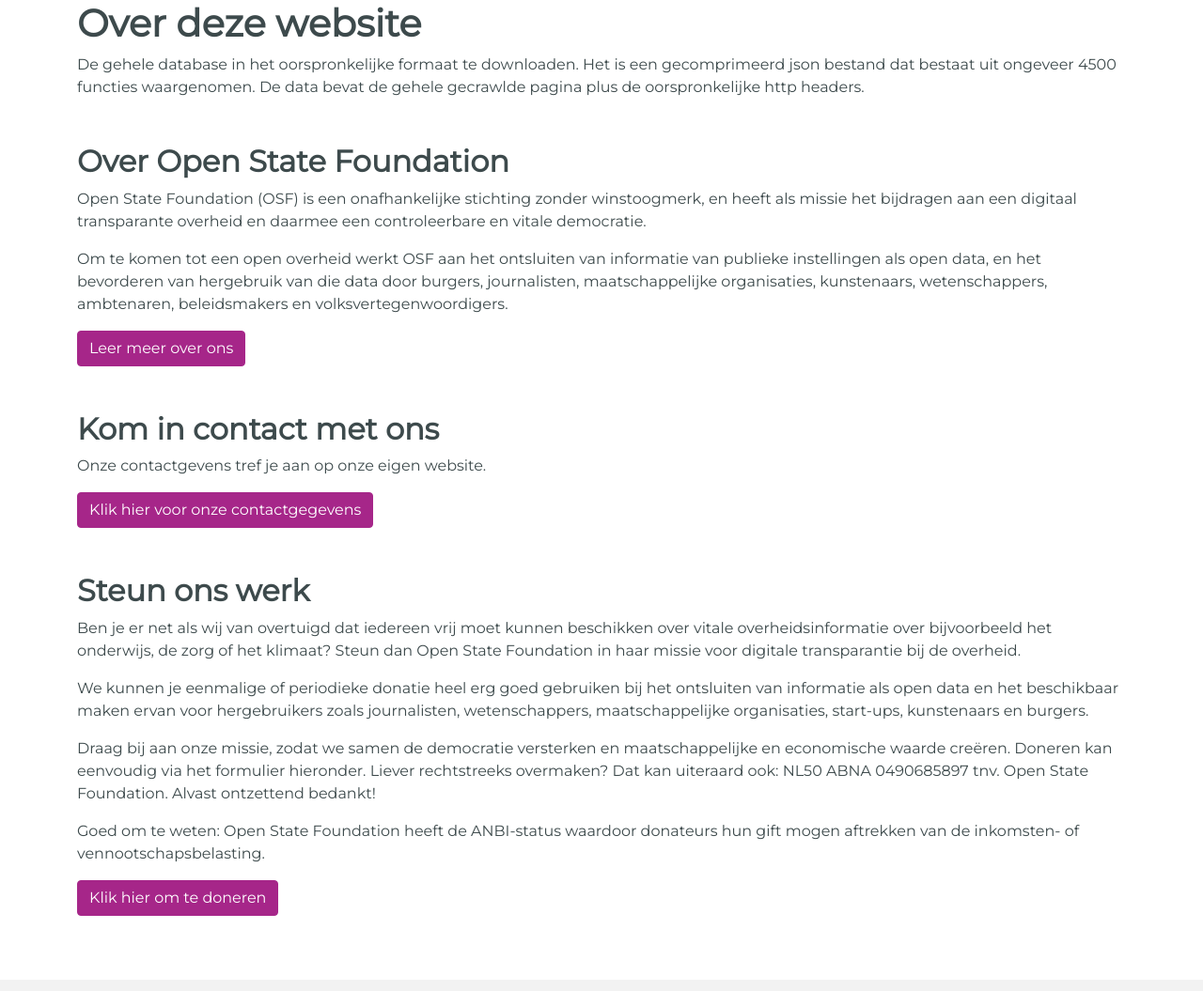
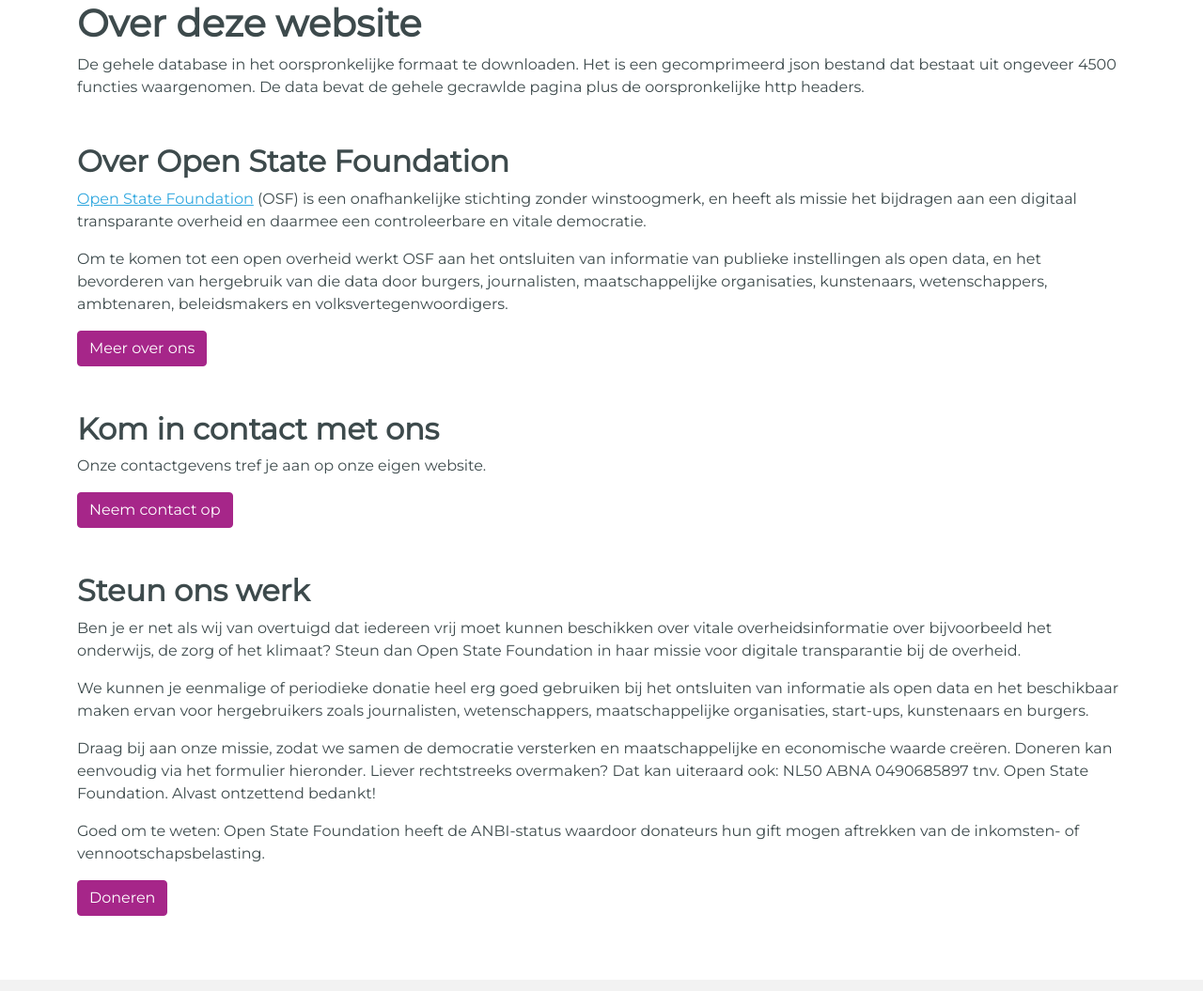
Before and after one commit to openstate/open-rechtspraak, a Flask app: page /about in a window 1280 px wide. Shown: the part 233-1288 px from the top of the page at 94% size. Run offline with Flask 2, Linux system fonts and the light colour scheme; style sheets or scripts are compiled from the project's sources.

Commit message:
OSF logo met tagline + kleine puntjes op de i

```diff
--- a/app/templates/pages/about.html
+++ b/app/templates/pages/about.html
@@ -8,21 +8,21 @@
     headers.</p>
 
   <h2 class="mt-5">Over Open State Foundation</h2>
-  <p>Open State Foundation (OSF) is een onafhankelijke stichting zonder winstoogmerk, en heeft als missie het bijdragen
+  <p><a href="https://openstate.eu/nl/" target="_blank" rel="noopener">Open State Foundation</a> (OSF) is een onafhankelijke stichting zonder winstoogmerk, en heeft als missie het bijdragen
     aan een digitaal transparante overheid en daarmee een controleerbare en vitale democratie.</p>
   <p>Om te komen tot een open overheid werkt OSF aan het ontsluiten van informatie van publieke instellingen als open
     data, en het bevorderen van hergebruik van die data door burgers, journalisten, maatschappelijke organisaties,
     kunstenaars, wetenschappers, ambtenaren, beleidsmakers en volksvertegenwoordigers.</p>
-  <a class="btn btn-primary" href="https://openstate.eu/nl/over-ons/">Leer meer over ons</a>
+  <a class="btn btn-primary" href="https://openstate.eu/nl/over-ons/" target="_blank" rel="noopener">Meer over ons</a>
 
   <h2 class="mt-5">Kom in contact met ons</h2>
   <p>Onze contactgevens tref je aan op onze eigen website.</p>
-  <a class="btn btn-primary" href="https://openstate.eu/nl/contact/">Klik hier voor onze contactgegevens</a>
+  <a class="btn btn-primary" href="https://openstate.eu/nl/contact/" target="_blank" rel="noopener">Neem contact op</a>
 
   <h2 class="mt-5">Steun ons werk</h2>
   <p>Ben je er net als wij van overtuigd dat iedereen vrij moet kunnen beschikken over vitale overheidsinformatie over bijvoorbeeld het onderwijs, de zorg of het klimaat? Steun dan Open State Foundation in haar missie voor digitale transparantie bij de overheid.</p>
   <p>We kunnen je eenmalige of periodieke donatie heel erg goed gebruiken bij het ontsluiten van informatie als open data en het beschikbaar maken ervan voor hergebruikers zoals journalisten, wetenschappers, maatschappelijke organisaties, start-ups, kunstenaars en burgers.</p>
   <p>Draag bij aan onze missie, zodat we samen de democratie versterken en maatschappelijke en economische waarde creëren. Doneren kan eenvoudig via het formulier hieronder. Liever rechtstreeks overmaken? Dat kan uiteraard ook: NL50 ABNA 0490685897 tnv. Open State Foundation. Alvast ontzettend bedankt!</p>
   <p>Goed om te weten: Open State Foundation heeft de ANBI-status waardoor donateurs hun gift mogen aftrekken van de inkomsten- of vennootschapsbelasting.</p>
-  <a class="btn btn-primary" href="http://openstate.eu/nl/doneren/">Klik hier om te doneren</a>
+  <a class="btn btn-primary" href="https://openstate.eu/nl/doneren/" target="_blank" rel="noopener">Doneren</a>
 {% endblock %}
--- a/app/templates/partials/_footer.html
+++ b/app/templates/partials/_footer.html
@@ -3,19 +3,21 @@
     <div class="row">
       <div class="col-12 col-sm-6 mb-3 d-flex d-sm-block justify-content-center">
         <a href="/">
-          <img class="img-responsive" src="/static/dist/images/logo-open-state-foundation.svg"
-               alt="Open Rechtspraak logo">
+          <img class="img-responsive" src="/static/dist/images/Open_State_Foundation_logo_tagline_nl_transparent.svg"
+               alt="Open State Foundation logo met tagline 'open data, transparante samenleving'">
         </a>
       </div>
       <div class="col-12 col-sm-6 d-flex align-items-center justify-content-center justify-content-sm-end">
         <ul class="list-inline mt-1">
+          <li class="list-inline-item"><a href="https://twitter.com/OpenStateEU" target="_blank" rel="noopener"><i
+                  class="fab fa-twitter fa-2x text-grey"></i></a></li>
+          <li class="list-inline-item"><a href="https://www.linkedin.com/company/open-state-foundation/" target="_blank" rel="noopener"><i
+                  class="fab fa-linkedin fa-2x text-grey"></i></a></li>
           <li class="list-inline-item"><a href="https://www.facebook.com/OpenStateFoundation/" target="_blank"
                                           rel="noopener"><i class="fab fa-facebook fa-2x text-grey"></i></a></li>
-          <li class="list-inline-item"><a href="https://twitter.com/OpenStateEU" target="_blank" rel="noopener"><i
-                  class="fab fa-twitter fa-2x text-grey"></i></a></li>
           <li class="list-inline-item"><a href="https://github.com/openstate/open-rechtspraak" target="_blank"
                                           rel="noopener"><i class="fab fa-github fa-2x text-grey"></i></a></li>
-          <li class="list-inline-item"><a href="mailto:developers@openstate.eu" target="_blank" rel="noopener"><i
+          <li class="list-inline-item"><a href="https://openstate.eu/nl/contact/" target="_blank" rel="noopener"><i
                   class="far fa-envelope fa-2x text-grey"></i></a></li>
         </ul>
       </div>
```
